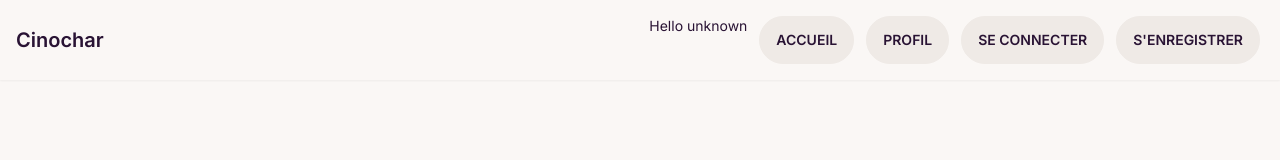
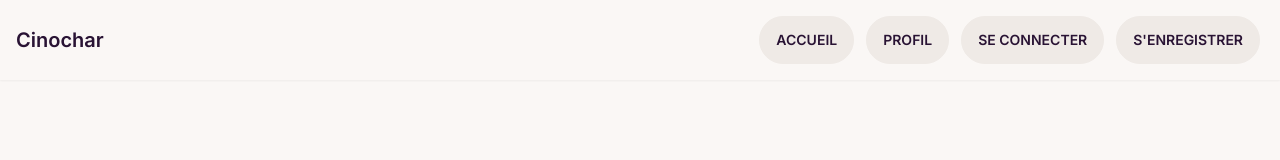
Before and after one commit to Joliwood/cinochar, a Next.js app in the folder client/: page /signup in a window 1280 px wide. Shown: the top 160 px of the page. Built offline with nearby package versions, Linux system fonts and the light colour scheme.

Commit message:
:tada: logout OK

```diff
--- a/client/src/components/header.tsx
+++ b/client/src/components/header.tsx
@@ -1,7 +1,9 @@
 'use client';
 
 import React, { useContext } from 'react';
+import Image from 'next/image';
 import UserContext from '../context/UserContext';
+import handleLogout from '../utils/handleLogout';
 
 function Header() {
   const { pseudo } = useContext(UserContext);
@@ -11,22 +13,44 @@ function Header() {
       <div className="flex-none">
         <nav className="flex items-center justify-between">
           <div className="font-semibold text-xl">Cinochar</div>
+
           <ul className="menu menu-horizontal px-1 flex gap-3 py-0">
-            Hello
-            {pseudo ? <p>{pseudo}</p> : ' unknown'}
             <button type="button" className="flex items-center">
               <a className="btn" href="/">Accueil</a>
             </button>
+
             <button type="button" className="flex items-center">
               <a className="btn" href="/dashboard">Profil</a>
             </button>
+
+            {!pseudo && (
               <button type="button" className="flex items-center">
                 <a className="btn" href="/login">Se connecter</a>
               </button>
+            )}
+
+            {!pseudo && (
               <button type="button" className="flex items-center">
                 <a className="btn" href="/signup">S'enregistrer</a>
               </button>
+            )}
+
+            {pseudo && (
+              <button type="button" className="flex items-center" onClick={handleLogout}>
+                <a className="btn" href="/logout">Se deconnecter</a>
+              </button>
+            )}
+
           </ul>
+
+          {pseudo && (
+            <div className="avatar flex gap-3 items-center">
+              <h3 className="font-bold text-primary-content">{pseudo ? <p>{pseudo}</p> : ''}</h3>
+              <div className="w-[48px] rounded h-[48px]">
+                <Image src="https://daisyui.com/images/stock/photo-1534528741775-53994a69daeb.jpg" alt="azok" width={100} height={100} />
+              </div>
+            </div>
+          )}
         </nav>
       </div>
     </header>
--- /dev/null
+++ b/client/src/utils/handleLogout.js
@@ -0,0 +1,12 @@
+import { redirect } from 'next/navigation';
+
+async function handleLogout() {
+  try {
+    localStorage.removeItem('token');
+    redirect('/');
+  } catch (error) {
+    console.error('Error logging out:', error);
+  }
+}
+
+export default handleLogout;
```
Also changed, not shown: client/src/app/layout.tsx (+0 -7 lines). Lines whose indentation alone changed are shown as unchanged.
